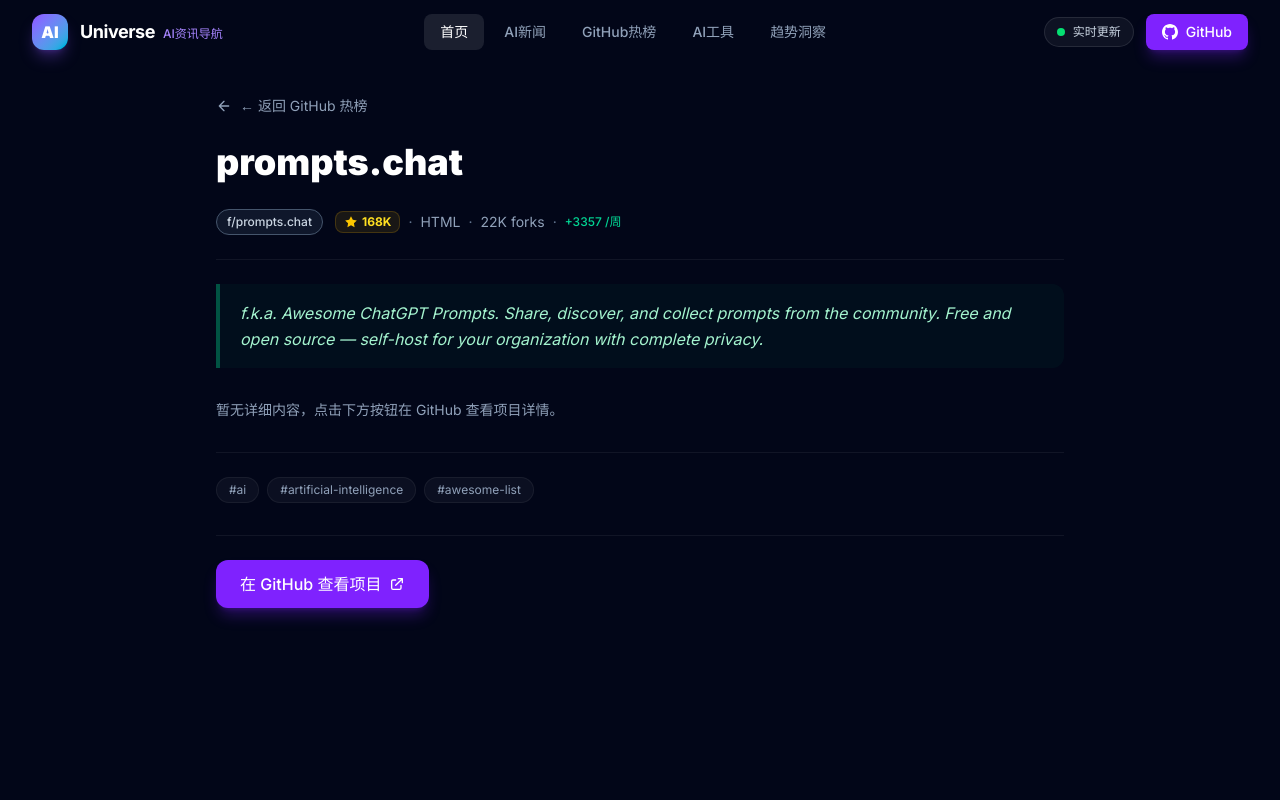
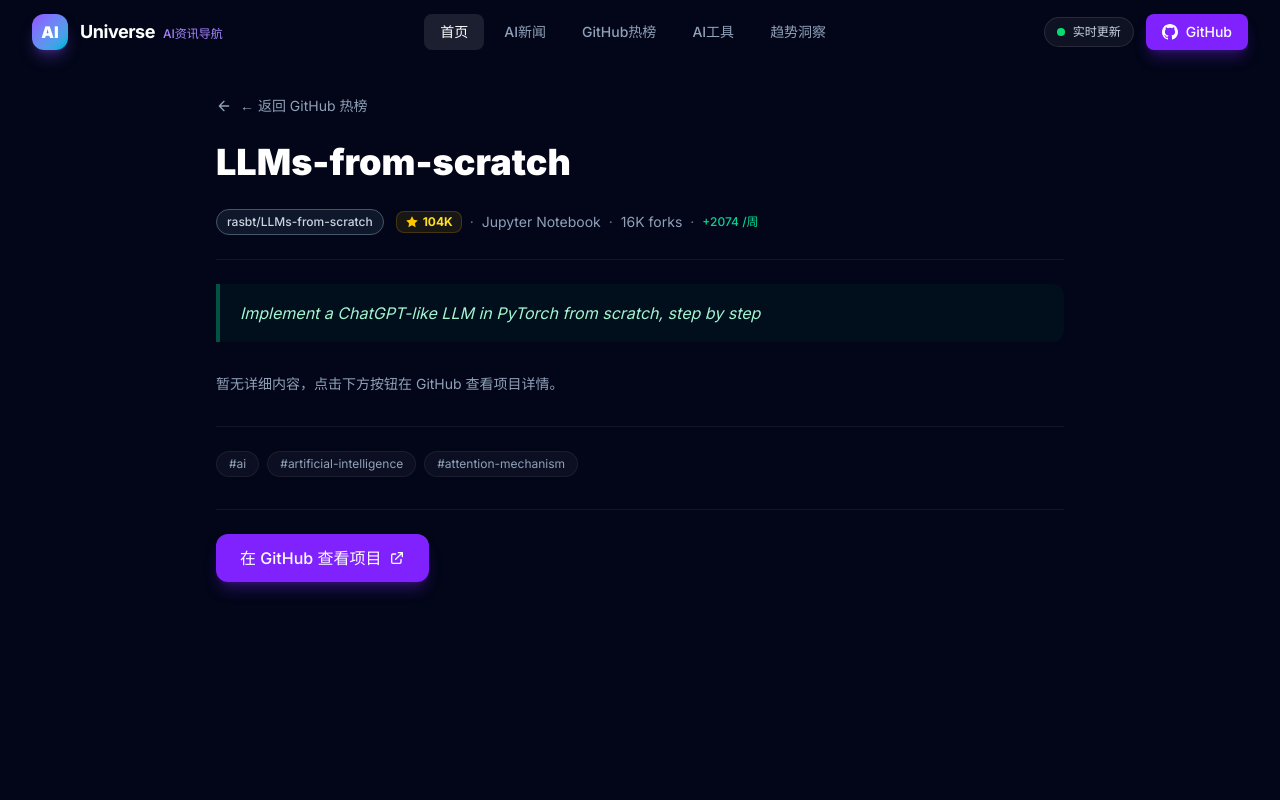
Before and after one commit to Yvan520/ai, a React (Vite) app: page /github/1 in a window 1280 px wide. Shown: the top 800 px of the page. Built offline with nearby package versions, Linux system fonts and the light colour scheme.

Commit message:
chore: daily content update

```diff
--- a/src/data/aiData.ts
+++ b/src/data/aiData.ts
@@ -420,67 +420,19 @@
 export const githubProjects: GitHubProject[] = [
   {
     id: "1",
-    name: "prompts.chat",
-    fullName: "f/prompts.chat",
-    description: "f.k.a. Awesome ChatGPT Prompts. Share, discover, and collect prompts from the community. Free and open source — self-host for your organization with complete privacy.",
-    stars: "168K",
-    starsRaw: 167844,
-    forks: "22K",
-    language: "HTML",
-    languageColor: "#6e7681",
-    url: "https://github.com/f/prompts.chat",
-    category: "AI Agent",
-    trend: "+3357",
-    tags: ["ai","artificial-intelligence","awesome-list"],
-    weekly: true,
-  },
-  {
-    id: "2",
-    name: "transformers",
-    fullName: "huggingface/transformers",
-    description: "🤗 Transformers: the model-definition framework for state-of-the-art machine learning models in text, vision, audio, and multimodal models, for both inference and training. ",
-    stars: "164K",
-    starsRaw: 164390,
-    forks: "34K",
-    language: "Python",
-    languageColor: "#3572A5",
-    url: "https://github.com/huggingface/transformers",
-    category: "AI Agent",
-    trend: "+3288",
-    tags: ["audio","deep-learning","deepseek"],
-    weekly: true,
-  },
-  {
-    id: "3",
     name: "LLMs-from-scratch",
     fullName: "rasbt/LLMs-from-scratch",
     description: "Implement a ChatGPT-like LLM in PyTorch from scratch, step by step",
     stars: "104K",
-    starsRaw: 103613,
+    starsRaw: 103724,
     forks: "16K",
     language: "Jupyter Notebook",
     languageColor: "#6e7681",
     url: "https://github.com/rasbt/LLMs-from-scratch",
     category: "AI Agent",
-    trend: "+2072",
+    trend: "+2074",
     tags: ["ai","artificial-intelligence","attention-mechanism"],
-    weekly: false,
-  },
-  {
-    id: "4",
-    name: "llm-course",
-    fullName: "mlabonne/llm-course",
-    description: "Course to get into Large Language Models (LLMs) with roadmaps and Colab notebooks.",
-    stars: "82K",
-    starsRaw: 81950,
-    forks: "9.5K",
-    language: "Unknown",
-    languageColor: "#6e7681",
-    url: "https://github.com/mlabonne/llm-course",
-    category: "AI Agent",
-    trend: "+1639",
-    tags: ["course","large-language-models","llm"],
-    weekly: false,
+    weekly: true,
   },
   {
     id: "5",
@@ -488,7 +440,7 @@
     fullName: "pathwaycom/llm-app",
     description: "Ready-to-run cloud templates for RAG, AI pipelines, and enterprise search with live data. 🐳Docker-friendly.⚡Always in sync with Sharepoint, Google Drive, S3, Kafka, PostgreSQL, real-time data APIs, and more.",
     stars: "59K",
-    starsRaw: 58996,
+    starsRaw: 58997,
     forks: "1.5K",
     language: "Jupyter Notebook",
     languageColor: "#6e7681",
@@ -499,12 +451,60 @@
     weekly: true,
   },
   {
+    id: "2",
+    name: "ai-engineering-from-scratch",
+    fullName: "rohitg00/ai-engineering-from-scratch",
+    description: "Learn it. Build it. Ship it for others.",
+    stars: "49K",
+    starsRaw: 48507,
+    forks: "8.5K",
+    language: "Python",
+    languageColor: "#3572A5",
+    url: "https://github.com/rohitg00/ai-engineering-from-scratch",
+    category: "AI Agent",
+    trend: "+970",
+    tags: ["agents","ai","ai-agents"],
+    weekly: true,
+  },
+  {
+    id: "3",
+    name: "ray",
+    fullName: "ray-project/ray",
+    description: "Ray is an AI compute engine. Ray consists of a core distributed runtime and a set of AI Libraries for accelerating ML workloads.",
+    stars: "44K",
+    starsRaw: 43608,
+    forks: "8.0K",
+    language: "Python",
+    languageColor: "#3572A5",
+    url: "https://github.com/ray-project/ray",
+    category: "AI Agent",
+    trend: "+872",
+    tags: ["data-science","deep-learning","deployment"],
+    weekly: false,
+  },
+  {
+    id: "4",
+    name: "datasets",
+    fullName: "huggingface/datasets",
+    description: "🤗 The largest hub of ready-to-use datasets for AI models with fast, easy-to-use and efficient data manipulation tools",
+    stars: "22K",
+    starsRaw: 21858,
+    forks: "3.4K",
+    language: "Python",
+    languageColor: "#3572A5",
+    url: "https://github.com/huggingface/datasets",
+    category: "AI Agent",
+    trend: "+437",
+    tags: ["ai","artificial-intelligence","computer-vision"],
+    weekly: false,
+  },
+  {
     id: "6",
     name: "ml-engineering",
     fullName: "stas00/ml-engineering",
     description: "Machine Learning Engineering Open Book",
     stars: "19K",
-    starsRaw: 18692,
+    starsRaw: 18699,
     forks: "1.2K",
     language: "Python",
     languageColor: "#3572A5",
@@ -520,7 +520,7 @@
     fullName: "meta-llama/llama-cookbook",
     description: "Welcome to the Llama Cookbook! This is your go to guide for Building with Llama: Getting started with Inference, Fine-Tuning, RAG. We also show you how to solve end to end problems using Llama model family and using them on various provider services  ",
     stars: "19K",
-    starsRaw: 18561,
+    starsRaw: 18560,
     forks: "2.8K",
     language: "Jupyter Notebook",
     languageColor: "#6e7681",
@@ -536,7 +536,7 @@
     fullName: "Unstructured-IO/unstructured",
     description: "Convert documents to structured data effortlessly. Unstructured is open-source ETL solution for transforming complex documents into clean, structured formats for language models.  Visit our website to learn more about our enterprise grade Platform product for production grade workflows, partitioning, enrichments, chunking and embedding.",
     stars: "15K",
-    starsRaw: 15339,
+    starsRaw: 15343,
     forks: "1.3K",
     language: "HTML",
     languageColor: "#6e7681",
@@ -552,7 +552,7 @@
     fullName: "steven2358/awesome-generative-ai",
     description: "A curated list of modern Generative Artificial Intelligence projects and services",
     stars: "13K",
-    starsRaw: 12528,
+    starsRaw: 12533,
     forks: "2.0K",
     language: "Unknown",
     languageColor: "#6e7681",
@@ -568,17 +568,18 @@
     fullName: "kserve/kserve",
     description: "Standardized Distributed Generative and Predictive AI Inference Platform for Scalable, Multi-Framework Deployment on Kubernetes",
     stars: "5.8K",
-    starsRaw: 5820,
+    starsRaw: 5827,
     forks: "1.6K",
     language: "Go",
     languageColor: "#00ADD8",
     url: "https://github.com/kserve/kserve",
     category: "推理引擎",
-    trend: "+116",
+    trend: "+117",
     tags: ["artificial-intelligence","cncf","genai"],
     weekly: true,
   }
 ];
+
 
 
 
```
